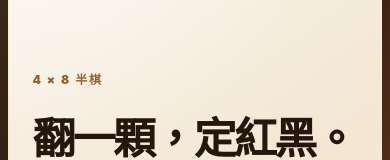
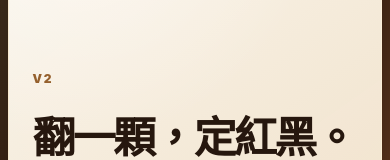
Before and after one commit to snfr067/chess, a plain HTML site: page index.html in a window 390 px wide. Shown: the part 179-339 px from the top of the page. Drawn offline with Linux system fonts and the light colour scheme.

Commit message:
mobileV2

```diff
--- a/index.html
+++ b/index.html
@@ -27,7 +27,7 @@
     <main>
       <section id="homeView" class="view home-view active">
         <div class="hero-card">
-          <div class="hero-kicker">4 × 8 半棋</div>
+          <div class="hero-kicker">V2</div>
           <h1>翻一顆，定紅黑。</h1>
           <p>
             棋盤採木紋底、圓棋子、紅黑對陣設計；AI 會依目前難度搜尋局面，
```
